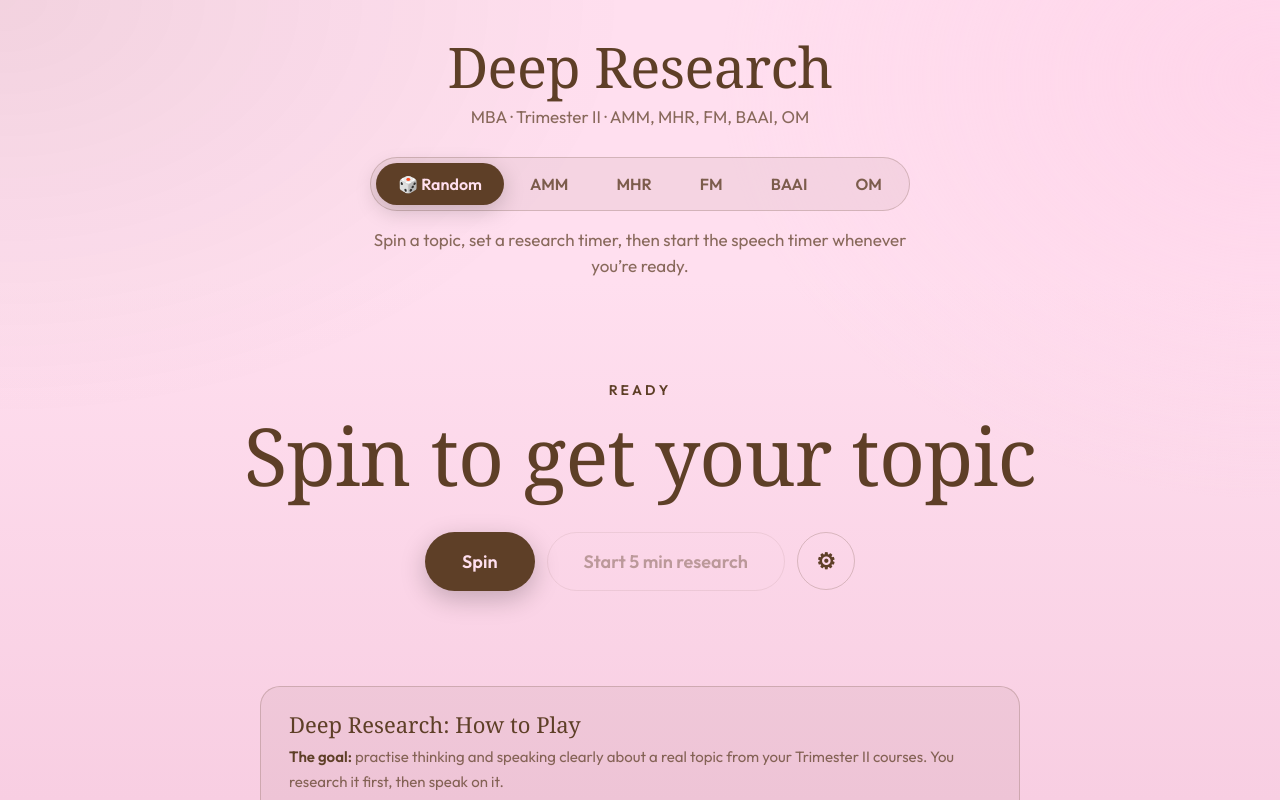
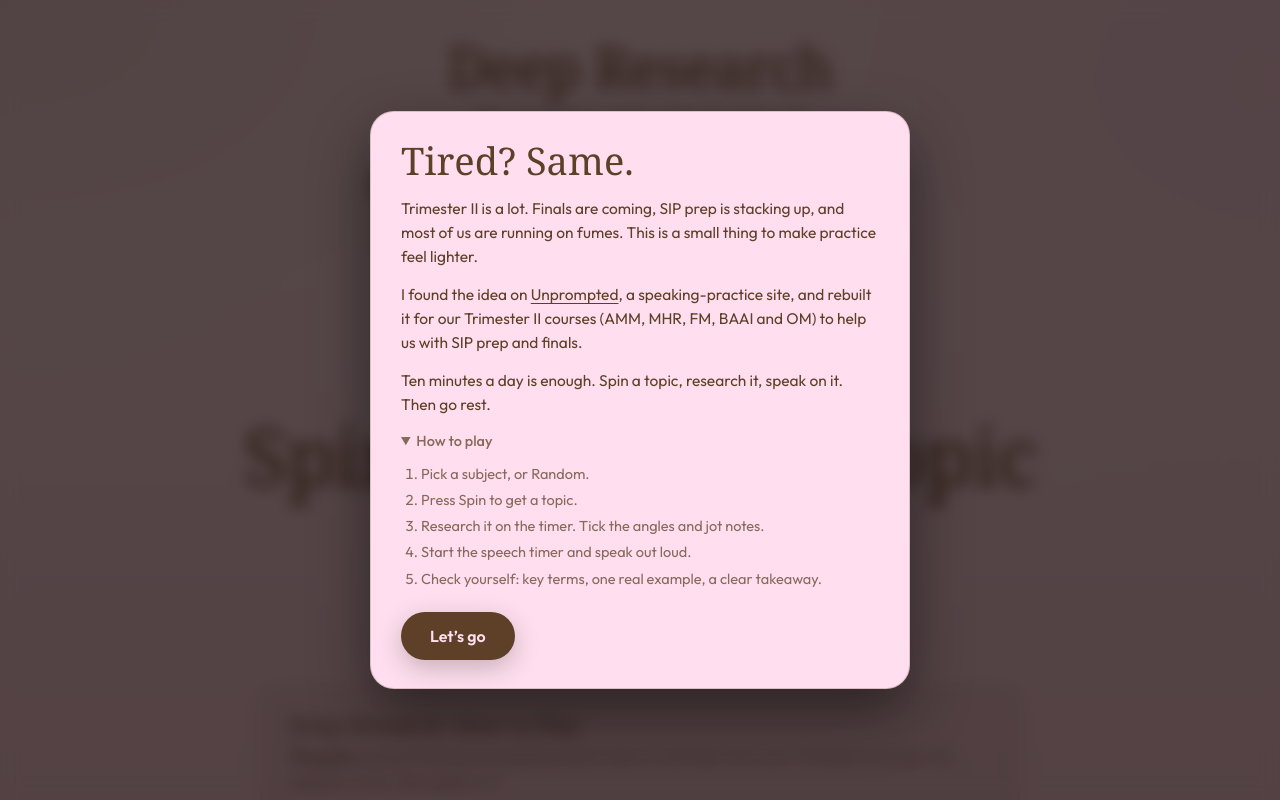
Before and after one commit to AnshikaSingh221/Deep, a website: page index.html in a window 1280 px wide. Shown: the top 800 px of the page. Drawn offline with Linux system fonts and the light colour scheme; a web font is replaced by a local one.

Commit message:
Add welcome popup modal on page load

```diff
--- a/index.html
+++ b/index.html
@@ -58,12 +58,42 @@ textarea::placeholder{color:var(--mut)}
 .howto ol,.howto ul{margin:0 0 10px;padding-left:20px}
 .howto li{margin:6px 0}
 .howto strong{color:var(--ink);font-weight:600}
+.modal{position:fixed;inset:0;z-index:50;display:none;align-items:center;justify-content:center;padding:20px;background:rgba(20,12,7,.72);backdrop-filter:blur(8px)}
+.modal.on{display:flex}
+.card{width:min(540px,100%);max-height:90vh;overflow:auto;padding:28px 30px;border:1px solid var(--line);border-radius:24px;background:var(--base);color:var(--ink);text-align:left;box-shadow:0 24px 60px rgba(0,0,0,.45)}
+.card h2{font:400 clamp(28px,5vw,38px)/1.1 "Caprasimo",Georgia,serif;margin:0 0 14px}
+.card p{margin:0 0 14px;font-size:15.5px;line-height:1.55;color:var(--ink)}
+.card a{color:var(--acc);text-decoration:underline;text-underline-offset:3px}
+.card details{margin:14px 0 22px;color:var(--mut);font-size:14.5px}
+.card summary{cursor:pointer;user-select:none;font-weight:500;color:var(--mut)}
+.card ol{margin:10px 0 0;padding-left:20px;line-height:1.6}
+.card li{margin:3px 0}
+.card .btn.pri{padding:13px 28px;font-size:16px}
 @media(min-width:768px){main{padding:36px 48px 40px}h1{font-size:clamp(40px,4.5vw,56px)}.by{font-size:17px;margin:6px 0 28px}.pill{font-size:16px;padding:11px 22px}.desc{max-width:560px;font-size:17px;margin:16px auto 0}.stage{margin:clamp(28px,6vh,52px) auto 0;min-height:320px}.eye{font-size:14px}.md{font-size:clamp(32px,5vw,48px)}.sm{font-size:clamp(25px,3.6vw,34px)}.where{font-size:17px}.btn{font-size:18px;padding:17px 36px}.gear{width:58px;height:58px;padding:0;font-size:22px}.chips{max-width:760px}.chips label{font-size:16px;padding:10px 18px}textarea{width:min(760px,100%);min-height:130px;font-size:16px}.hint{font-size:14px;margin-top:28px}}
 button:focus-visible,textarea:focus-visible,input:focus-visible{outline:3px solid var(--acc);outline-offset:3px}
 @media (prefers-reduced-motion:reduce){*{animation:none!important;transition:none!important}}
 </style>
 </head>
 <body>
+<div class="modal on" id="intro" role="dialog" aria-modal="true" aria-labelledby="intro-t">
+<div class="card">
+<h2 id="intro-t">Tired? Same.</h2>
+<p>Trimester II is a lot. Finals are coming, SIP prep is stacking up, and most of us are running on fumes. This is a small thing to make practice feel lighter.</p>
+<p>I found the idea on <a href="https://unprompted.co" target="_blank" rel="noopener">Unprompted</a>, a speaking-practice site, and rebuilt it for our Trimester II courses (AMM, MHR, FM, BAAI and OM) to help us with SIP prep and finals.</p>
+<p>Ten minutes a day is enough. Spin a topic, research it, speak on it. Then go rest.</p>
+<details open>
+<summary>How to play</summary>
+<ol>
+<li>Pick a subject, or Random.</li>
+<li>Press Spin to get a topic.</li>
+<li>Research it on the timer. Tick the angles and jot notes.</li>
+<li>Start the speech timer and speak out loud.</li>
+<li>Check yourself: key terms, one real example, a clear takeaway.</li>
+</ol>
+</details>
+<button class="btn pri" id="go">Let’s go</button>
+</div>
+</div>
 <main>
 <h1>Deep Research</h1>
 <p class="by">MBA · Trimester II · AMM, MHR, FM, BAAI, OM</p>
@@ -171,7 +201,11 @@ function speak(){clearInterval(timer);
 out('<p class="eye">Speak now</p><div class="clock" id="ck"></div><div class="bar"><i id="br"></i></div><h2 class="topic sm" style="margin-top:24px">'+cur.t+'</h2><textarea id="nt" aria-label="Your notes" placeholder="Your notes">'+esc(notes)+'</textarea><div class="acts"><button class="btn pri" id="pri">I’m done</button><button class="btn" id="pz">Pause</button></div>');
 $("nt").oninput=function(){notes=this.value};pauseBtn();$("pri").onclick=finish;run(sM*60,finish)}
 function finish(){clearInterval(timer);out('<p class="eye">Well done</p><h2 class="topic md">'+cur.t+'</h2>'+where()+'<p class="desc">Did you define the key terms, give one real example, and end with a clear takeaway?</p><div class="acts"><button class="btn pri" id="pri">Spin another</button><button class="btn" id="rp">Retry this topic</button></div>');$("pri").onclick=spin;$("rp").onclick=showTopic}
-document.addEventListener("keydown",function(e){if(e.code==="Space"&&!/TEXTAREA|BUTTON|INPUT/.test(e.target.tagName)){e.preventDefault();var p=$("pri");if(p)p.click()}});
+var intro=$("intro");
+function closeIntro(){if(intro)intro.classList.remove("on")}
+if($("go"))$("go").onclick=closeIntro;
+if(intro)intro.onclick=function(e){if(e.target===intro)closeIntro()};
+document.addEventListener("keydown",function(e){if(intro&&intro.classList.contains("on")){if(e.key==="Escape")closeIntro();return}if(e.code==="Space"&&!/TEXTAREA|BUTTON|INPUT/.test(e.target.tagName)){e.preventDefault();var p=$("pri");if(p)p.click()}});
 drawSubj();
 var rOpts=[2,3,5,10],sOpts=[1,2,3,5];
 drawTimes("rs",rOpts,rM,function(m){rM=m;if(cur&&left===1)showTopic();else if(!cur)idle()});
```
